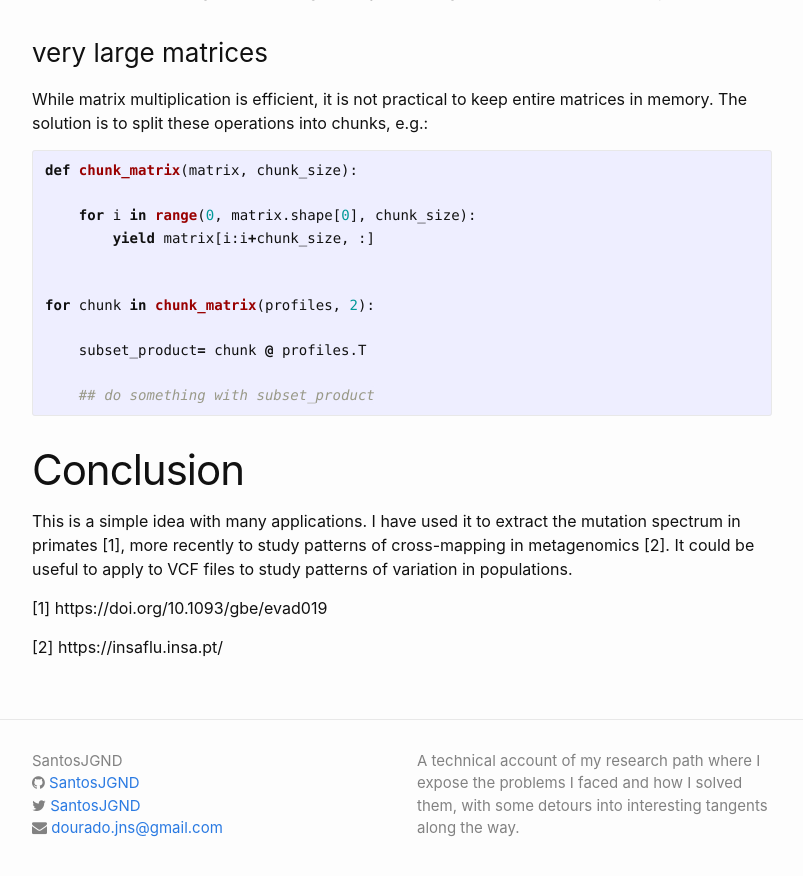
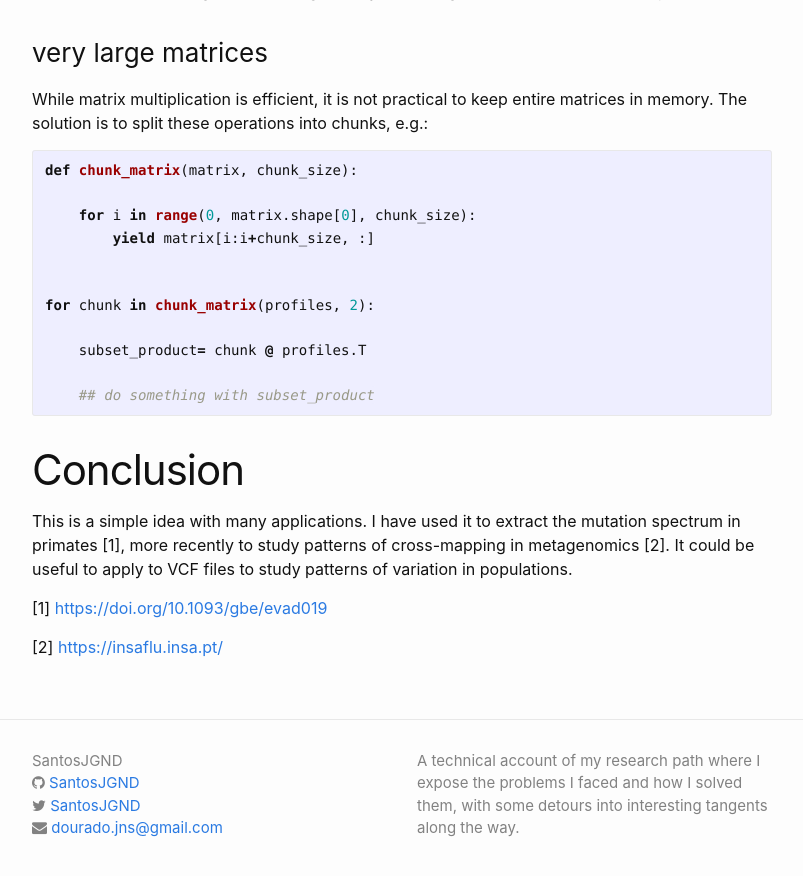
Before and after one commit to SantosJGND/santosjgnd.github.io, a Jekyll site: the page built from docs/_posts/2023-07-19-bioinformatics-counts.markdown, in a window 1280 px wide and 900 px high, scrolled down 2200 px. Shown: the top 876 px of the window, without its empty margins (238-1041 px from the left). Built offline with Jekyll 4.4.1, drawn with Linux system fonts in a browser that asks for light colours; part of the change alters nothing that is shown.

```diff
--- a/docs/_posts/2023-07-19-bioinformatics-counts.markdown
+++ b/docs/_posts/2023-07-19-bioinformatics-counts.markdown
@@ -124,6 +124,6 @@ for chunk in chunk_matrix(profiles, 2):
 This is a simple idea with many applications. I have used it to extract the mutation spectrum in primates [1], more recently to study patterns of cross-mapping in metagenomics [2]. It could be useful to apply to VCF files to study patterns of variation in populations.
 
 
-[1] https://doi.org/10.1093/gbe/evad019
+[1] [https://doi.org/10.1093/gbe/evad019](https://doi.org/10.1093/gbe/evad019)
 
-[2] https://insaflu.insa.pt/
+[2] [https://insaflu.insa.pt/](https://insaflu.insa.pt/)
```
Also changed, not shown: 2 other files.
